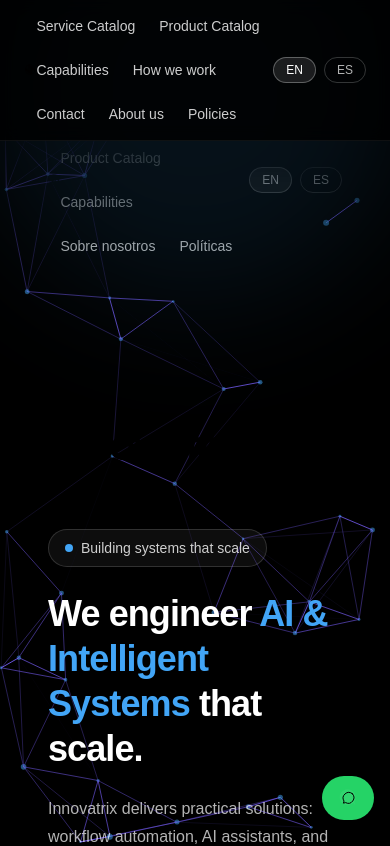
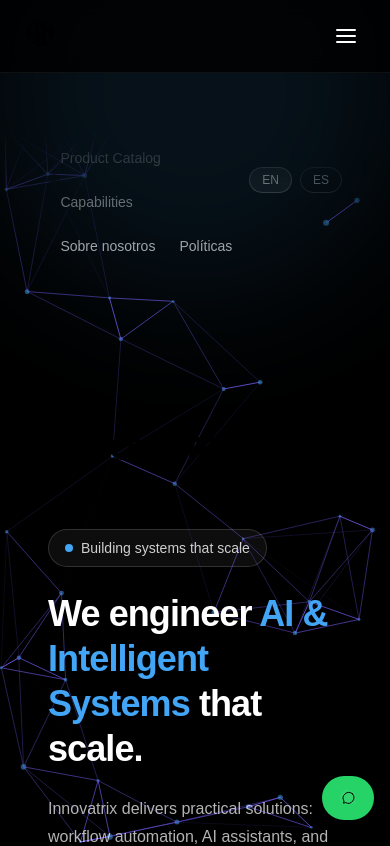
Before and after one commit to InnovatrixSolutions/website, a Next.js app: page /en in a window 390 px wide. Shown: the top 846 px of the page. Built offline with nearby package versions, Linux system fonts and the light colour scheme.

Commit message:
feat: mobile rwd overhaul (hamburger menu + scaling)

```diff
--- a/app/components/Header.tsx
+++ b/app/components/Header.tsx
@@ -2,6 +2,7 @@ import React from "react";
 import Link from "next/link";
 import BrandLogo from "./BrandLogo";
 import LocaleSwitcher from "./LocaleSwitcher";
+import MobileMenu from "./MobileMenu";
 import { getDictionary } from "../i18n/getDictionary";
 
 function cx(...classes: Array<string | false | undefined>) {
@@ -16,16 +17,18 @@ export default async function Header({ locale }: { locale: string }) {
     <header className="fixed inset-x-0 top-0 z-40 bg-black/80 backdrop-blur-sm border-b border-white/6">
       <div className="mx-auto w-full max-w-6xl px-6 py-4">
         <div className="flex items-center justify-between">
+          {/* Logo */}
           <Link href={`/${locale}`} className="flex items-center gap-3">
             <span className="md:hidden">
-              <BrandLogo variant="isotipo" size={34} priority />
+              <BrandLogo variant="isotipo" size={32} priority />
             </span>
             <span className="hidden md:block">
               <BrandLogo variant="logotipo" size={34} priority />
             </span>
           </Link>
 
-          <nav className="flex items-center gap-6 text-sm text-white/80 flex-wrap">
+          {/* Desktop Nav */}
+          <nav className="hidden md:flex items-center gap-6 text-sm text-white/80">
             <Link className="hover:text-white" href={`/${locale}#services`}>
               {t.nav?.services ?? "Services"}
             </Link>
@@ -41,18 +44,26 @@ export default async function Header({ locale }: { locale: string }) {
             <Link className="hover:text-white" href={`/${locale}#contact`}>
               {t.nav?.contact ?? "Contact"}
             </Link>
-            <Link className="hover:text-white" href={`/${locale}/about`}>
-              {t.about?.title ?? "About"}
-            </Link>
-            <Link className="hover:text-white" href={`/${locale}/policies`}>
-              {t.policies?.title ?? "Policies"}
-            </Link>
           </nav>
 
-          <div>
-            {/* LocaleSwitcher is a client component that preserves current path */}
-            {/* eslint-disable-next-line @next/next/no-html-link-for-pages */}
-            <LocaleSwitcher currentLocale={locale} />
+          <div className="flex items-center gap-4">
+            {/* Locale Switcher */}
+            <div className="hidden md:block">
+              <LocaleSwitcher currentLocale={locale} />
+            </div>
+
+            {/* Mobile Menu (includes its own hamburger button) */}
+            <MobileMenu
+              locale={locale}
+              nav={{
+                services: t.nav?.services ?? "Services",
+                catalog: t.catalog?.title ?? "Catalog",
+                capabilities: t.nav?.capabilities ?? "Capabilities",
+                process: t.process?.title ?? "Process",
+                contact: t.nav?.contact ?? "Contact",
+                policies: t.policies?.title ?? "Policies"
+              }}
+            />
           </div>
         </div>
       </div>
--- /dev/null
+++ b/app/components/MobileMenu.tsx
@@ -0,0 +1,126 @@
+"use client";
+
+import React, { useState } from "react";
+import Link from "next/link";
+import { usePathname } from "next/navigation";
+import BrandLogo from "./BrandLogo";
+
+interface MobileMenuProps {
+    nav: Record<string, string>;
+    locale: string;
+}
+
+export default function MobileMenu({ nav, locale }: MobileMenuProps) {
+    const [isOpen, setIsOpen] = useState(false);
+    const pathname = usePathname();
+
+    // Close menu when route changes (optional, but good UX)
+    React.useEffect(() => {
+        setIsOpen(false);
+    }, [pathname]);
+
+    return (
+        <div className="md:hidden">
+            {/* Trigger Button (Hamburger) */}
+            <button
+                onClick={() => setIsOpen(true)}
+                className="flex h-10 w-10 items-center justify-center rounded-md text-white hover:bg-white/10"
+                aria-label="Open menu"
+            >
+                <svg
+                    width="24"
+                    height="24"
+                    viewBox="0 0 24 24"
+                    fill="none"
+                    stroke="currentColor"
+                    strokeWidth="2"
+                    strokeLinecap="round"
+                    strokeLinejoin="round"
+                >
+                    <line x1="3" y1="12" x2="21" y2="12" />
+                    <line x1="3" y1="6" x2="21" y2="6" />
+                    <line x1="3" y1="18" x2="21" y2="18" />
+                </svg>
+            </button>
+
+            {/* Fullscreen Overlay */}
+            {isOpen && (
+                <div className="fixed inset-0 z-50 flex flex-col bg-black/95 backdrop-blur-xl animate-in fade-in slide-in-from-right-10 duration-200">
+                    <div className="flex items-center justify-between px-6 py-4 border-b border-white/10">
+                        <BrandLogo variant="isotipo" size={32} />
+
+                        {/* Close Button */}
+                        <button
+                            onClick={() => setIsOpen(false)}
+                            className="flex h-10 w-10 items-center justify-center rounded-md text-white hover:bg-white/10"
+                            aria-label="Close menu"
+                        >
+                            <svg
+                                width="24"
+                                height="24"
+                                viewBox="0 0 24 24"
+                                fill="none"
+                                stroke="currentColor"
+                                strokeWidth="2"
+                                strokeLinecap="round"
+                                strokeLinejoin="round"
+                            >
+                                <path d="M18 6L6 18" />
+                                <path d="M6 6l12 12" />
+                            </svg>
+                        </button>
+                    </div>
+
+                    <nav className="flex flex-1 flex-col items-center justify-center gap-8 p-6 text-center">
+                        <Link
+                            href={`/${locale}#services`}
+                            className="text-2xl font-medium text-white/90 hover:text-[#42A5F6]"
+                            onClick={() => setIsOpen(false)}
+                        >
+                            {nav.services}
+                        </Link>
+                        <Link
+                            href={`/${locale}/catalogo`}
+                            className="text-2xl font-medium text-white/90 hover:text-[#42A5F6]"
+                            onClick={() => setIsOpen(false)}
+                        >
+                            {nav.catalog}
+                        </Link>
+                        <Link
+                            href={`/${locale}#capabilities`}
+                            className="text-2xl font-medium text-white/90 hover:text-[#42A5F6]"
+                            onClick={() => setIsOpen(false)}
+                        >
+                            {nav.capabilities}
+                        </Link>
+                        <Link
+                            href={`/${locale}#process`}
+                            className="text-2xl font-medium text-white/90 hover:text-[#42A5F6]"
+                            onClick={() => setIsOpen(false)}
+                        >
+                            {nav.process}
+                        </Link>
+                        <Link
+                            href={`/${locale}#contact`}
+                            className="text-2xl font-medium text-white/90 hover:text-[#42A5F6]"
+                            onClick={() => setIsOpen(false)}
+                        >
+                            {nav.contact}
+                        </Link>
+
+                        <div className="mt-8 h-px w-16 bg-white/10" />
+
+                        {/* Additional Mobile Links if needed */}
+                        <Link
+                            href={`/${locale}/policies`}
+                            className="text-sm text-white/50 hover:text-white"
+                            onClick={() => setIsOpen(false)}
+                        >
+                            {nav.policies}
+                        </Link>
+                    </nav>
+                </div>
+            )}
+        </div>
+    );
+}
```
